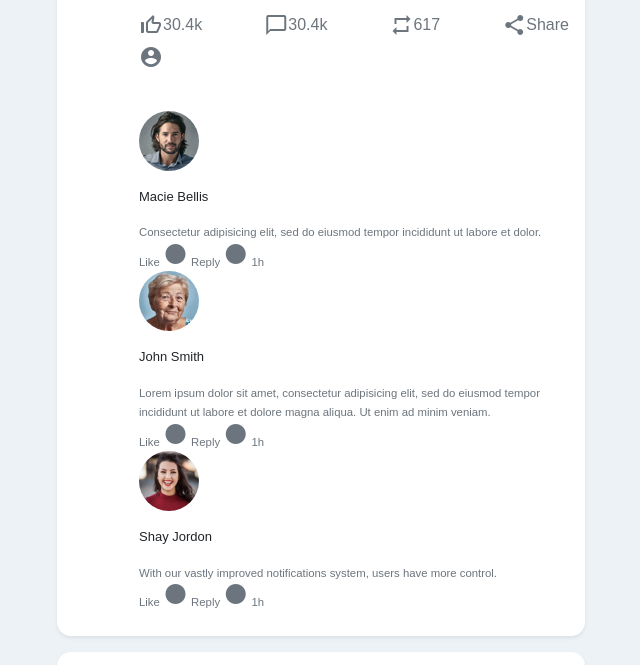
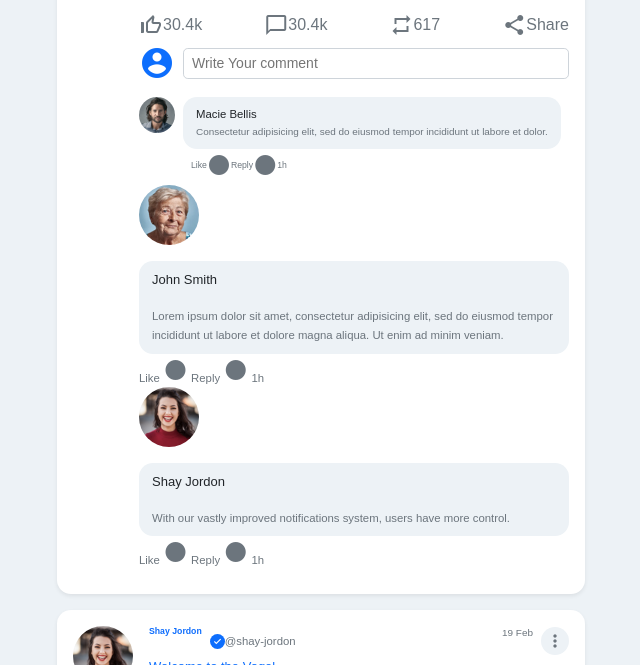
Before and after one commit to it-dude-ru/soc-net, a plain HTML site: page index.html in a window 1280 px wide. Shown: the part 1854-2519 px from the top of the page, without its empty margins (313-953 px from the left). Drawn offline with Linux system fonts and the light colour scheme.

Commit message:
added more css

```diff
--- a/index.html
+++ b/index.html
@@ -297,23 +297,23 @@
 																	</a>
 																</div>
 															</div>
-															<div class="d-flex align-items-center mb-3">
-																<span class="material-icons">
+															<div class="replay-box">
+																<span class="material-icons replay-avatar">
 																	account_circle
 																</span>
-																<input type="text" class="form-control"
+																<input type="text" class="form-replay"
 																	placeholder="Write Your comment">
 															</div>
 															<div class="comments">
-																<div class="d-flex mb-2">
+																<div class="comment">
 																	<a href="#" class="text-dark">
 																		<img src="img/rmate1.jpg" alt="commenters-img"
-																			class="avatar">
+																			class="replay-ava">
 																	</a>
-																	<div class="ms-2 small">
+																	<div class="comment-body">
 																		<a href="#" class="text-dark">
 																			<div class="chat-text">
-																				<p class="fw-500 mb-0">Macie Bellis</p>
+																				<p class="replay-autor">Macie Bellis</p>
 																				<span class="text-muted">Consectetur
 																					adipisicing elit, sed do eiusmod
 																					tempor incididunt ut labore et
@@ -321,7 +321,7 @@
 
 																			</div>
 																		</a>
-																		<div class="d-flex align-items-center ms-2">
+																		<div class="replay-bottom">
 																			<a href="#"
 																				class="small text-muted">Like</a>
 																			<span class="material-icons">circle</span>
--- a/styles.css
+++ b/styles.css
@@ -221,20 +221,6 @@ button {
 	width: 100%;
 }
 
-/* .material-icons {
-	font-family: "Material Icons";
-	font-weight: normal;
-	font-style: normal;
-	font-size: 24px;
-	line-height: 1;
-	letter-spacing: normal;
-	text-transform: none;
-	display: inline-block;
-	white-space: nowrap;
-	word-wrap: normal;
-	direction: ltr;
-} */
-
 .input-group-text {
 	background-color:#fff;
 	color: #0d6efd;
@@ -263,6 +249,21 @@ button {
 	background-clip: padding-box;
 	appearance: none;
 	transition: border-color .15s ease-in-out,box-shadow .15s ease-in-out;
+}
+
+.form-replay {display: block;
+	width: 100%;
+	line-height: 1.5;
+	color: #212529;
+	background-color: #fff;
+	background-clip: padding-box;
+	border: 1px solid #ced4da;
+	appearance: none;
+	min-height: calc(1.5em + .5rem + 2px);
+	padding: 0.25rem 0.5rem;
+	border-radius: 0.3rem;
+	font-size: .875rem;
+	font-weight: 300;
 }
 
 .title {
@@ -610,3 +611,56 @@ button {
 .post-bottom-data {
 	font-size: 16px;
 }
+
+.replay-box {
+	display: flex;
+	margin-bottom: 1rem;
+	align-items: center;
+}
+
+.replay-avatar {
+	padding-right: 0.5rem;
+	border: 0;
+	font-size: 36px !important;
+	background-color: #fff;
+	color: #0d6efd;
+}
+
+.comment {
+	display: flex;
+	margin-bottom: 0.5rem;
+}
+
+.replay-ava {
+	height: 36px;
+	width: 36px;
+	min-width: 36px;
+	max-width: 100%;
+	border-radius: 50%;
+}
+
+.comment-body {
+	margin-left: 0.5rem;
+	font-size: .875em;
+}
+
+.chat-text {
+	padding: 9px 13px;
+	margin-bottom: 0.25rem;
+	border-radius: 14px;
+	background-color: #edf2f6;
+
+}
+
+.replay-autor {
+	font-weight: 500;
+	margin-bottom: 0;
+	margin-top: 0;
+}
+
+.replay-bottom {
+	display: flex;
+	margin-left: 0.5rem;
+	align-items: center;
+	font-size: .875em;
+}
```
